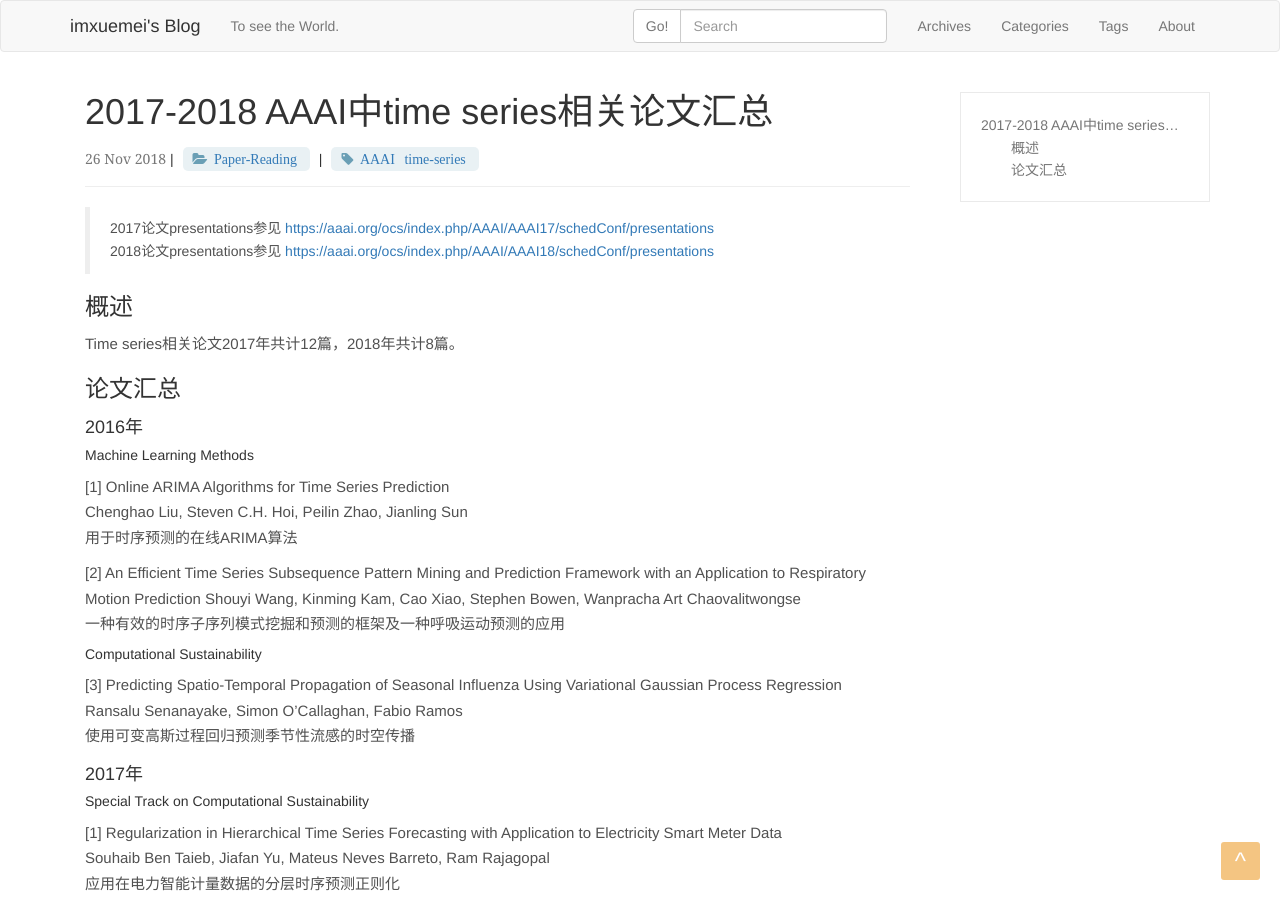
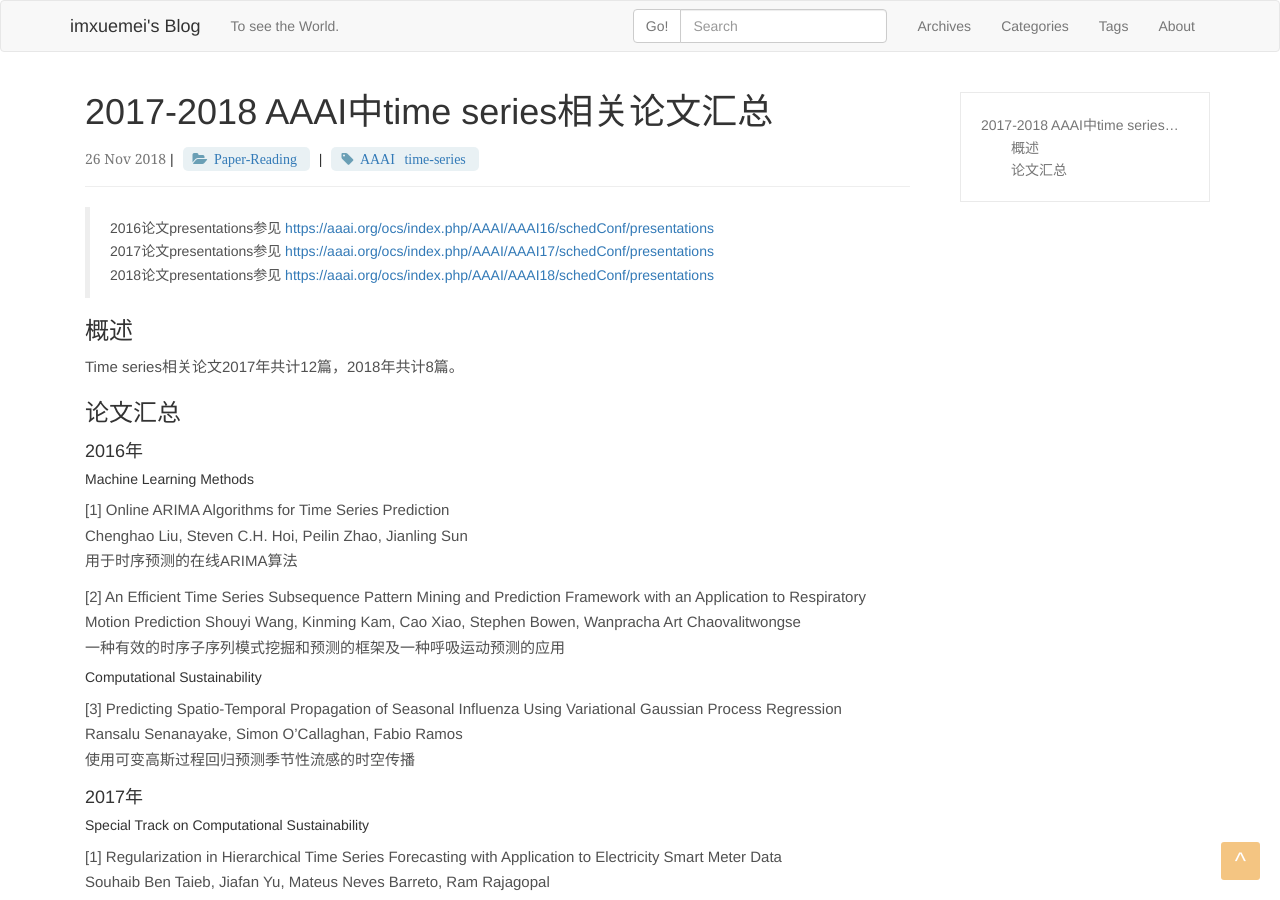
Before and after one commit to imxuemei/imxuemei.github.io, a Jekyll site: the page built from _posts/2018-11-26-aaai-2017-2018-time-series-summary.md, in a window 1280 px wide and 900 px high. Built offline with Jekyll 4.4.1, drawn with Linux system fonts in a browser that asks for light colours; comment, search, counter and statistics services are not loaded.

Commit message:
aaai,nips,icml list

```diff
--- a/_posts/2018-11-26-aaai-2017-2018-time-series-summary.md
+++ b/_posts/2018-11-26-aaai-2017-2018-time-series-summary.md
@@ -5,7 +5,8 @@ categories: Paper-Reading
 tags: AAAI time-series
 ---
 
-> 2017论文presentations参见 [https://aaai.org/ocs/index.php/AAAI/AAAI17/schedConf/presentations](https://aaai.org/ocs/index.php/AAAI/AAAI17/schedConf/presentations)
+> 2016论文presentations参见 [https://aaai.org/ocs/index.php/AAAI/AAAI16/schedConf/presentations](https://aaai.org/ocs/index.php/AAAI/AAAI16/schedConf/presentations)
+2017论文presentations参见 [https://aaai.org/ocs/index.php/AAAI/AAAI17/schedConf/presentations](https://aaai.org/ocs/index.php/AAAI/AAAI17/schedConf/presentations)
 2018论文presentations参见 [https://aaai.org/ocs/index.php/AAAI/AAAI18/schedConf/presentations](https://aaai.org/ocs/index.php/AAAI/AAAI18/schedConf/presentations)
 
 
```
Also changed, not shown: _posts/2018-11-26-nips-2016-2018-time-series-summary.md (+2 -2 lines).
